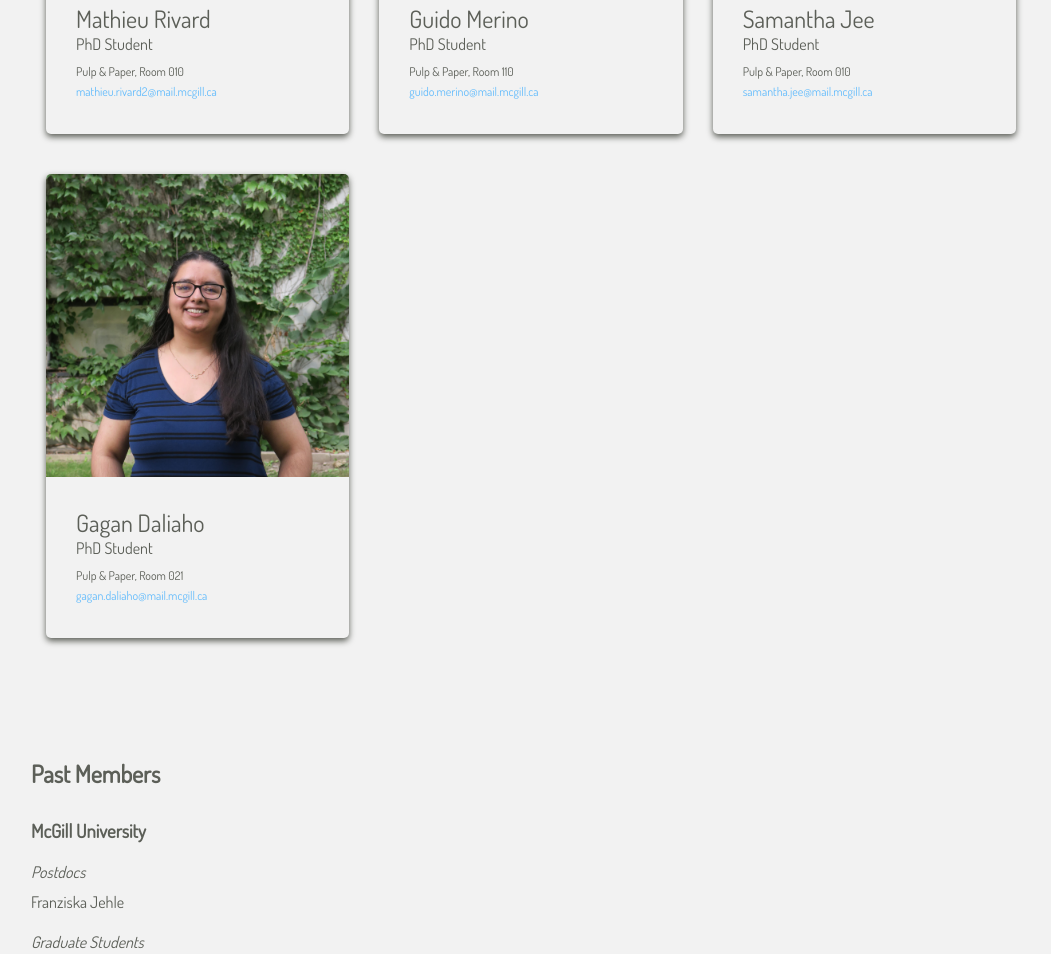
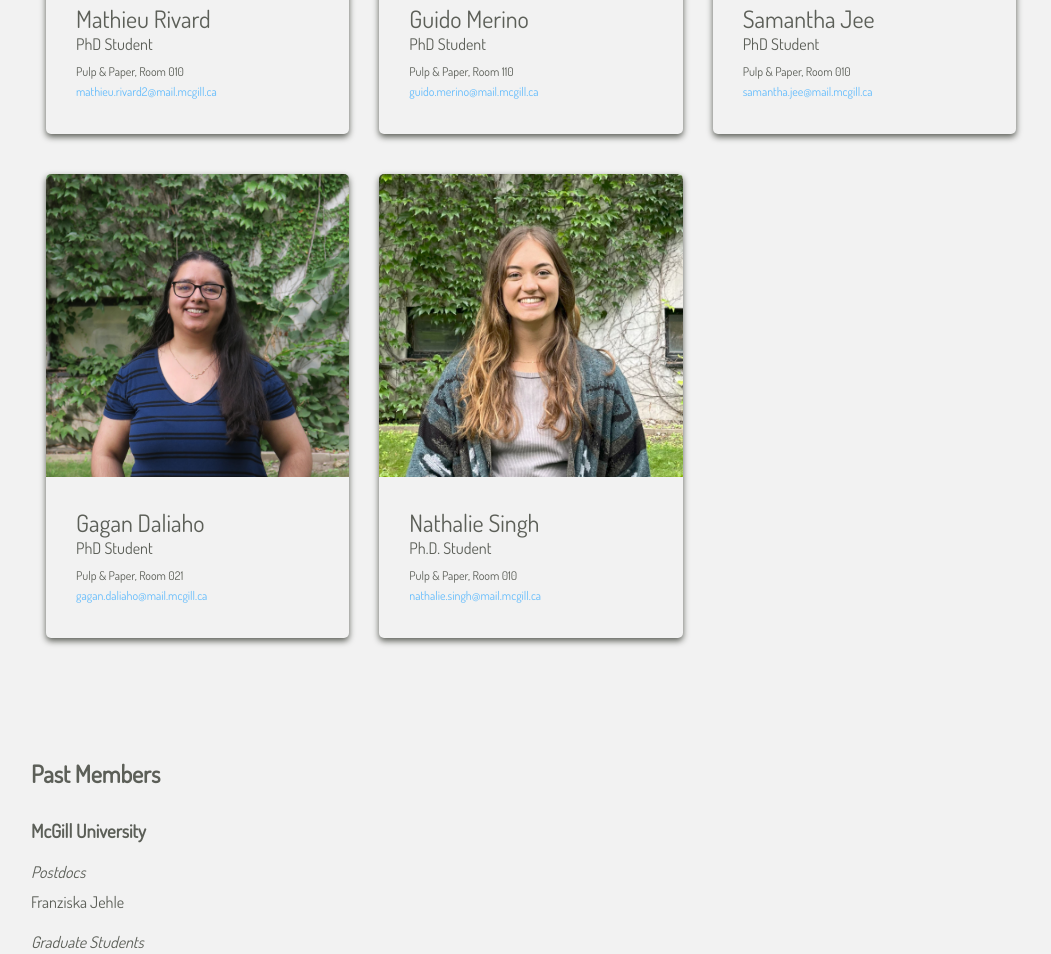
Before and after one commit to MatRivard/harrington-site, a plain HTML site: page about-us.html in a window 1280 px wide. Shown: the part 2481-3435 px from the top of the page, without its empty margins (109-1160 px from the left). Drawn offline with Linux system fonts and the light colour scheme; some packages are replaced by stand-ins of ours.

Commit message:
Add nathalie to website

```diff
--- a/about-us.html
+++ b/about-us.html
@@ -112,28 +112,6 @@
                 </div>
               </div>
             </div>
-
-            <!-- <div class="person-card">
-              <div class="card-content">
-                <div class="img-div">
-                  <img class="lozad" data-src="./assets/lab-members/tobias.jpg" alt="Tobias Priemel">
-                </div>
-                <div class="text-content">
-                  <h2 class="person-name">Tobias Priemel</h2>
-                  <h4 class="person-title">Ph.D. Student</h4>
-                  <div class="contact-info">
-                    <p>Pulp &amp; Paper, Room 021</p>
-                    <p><a href="mailto:tobias.priemel@mail.mcgill.ca">tobias.priemel@mail.mcgill.ca</a></p>
-                  </div>
-                  <div class="description">
-                    Originally from Germany, Tobias joined the Harrington lab back in its days in Potsdam, where he finished his
-                    Bachelor's and Master's in Biochemistry. His interest and curiosity towards nature lead him to study biological
-                    materials and their production processes with the focus on the mussel byssus. Besides research, Tobias liked to play
-                    volleyball, frisbee, soccer and basically any other sport where you can enjoy a cold blonde with your team afterwards.
-                  </div>
-                </div>
-              </div>
-            </div> -->
 
             <div class="person-card">
               <div class="card-content">
@@ -357,6 +335,23 @@
                 </div>
               </div>
             </div>
+            <div class="person-card">
+              <div class="card-content">
+                <div class="img-div">
+                  <img class="lozad" data-src="./assets/lab-members/nathalie.jpg" alt="Nathalie Singh">
+                </div>
+                <div class="text-content">
+                  <h2 class="person-name">Nathalie Singh</h2>
+                  <h4 class="person-title">Ph.D. Student</h4>
+                  <div class="contact-info">
+                    <p>Pulp &amp; Paper, Room 010</p>
+                    <p><a href="mailto:nathalie.singh@mail.mcgill.ca">nathalie.singh@mail.mcgill.ca</a></p>
+                  </div>
+                  <div class="description">
+                  </div>
+                </div>
+              </div>
+            </div>
           </div>
           <!-- Current students list END -->
 
```
Also changed, not shown: assets/lab-members/nathalie.jpg (added).
